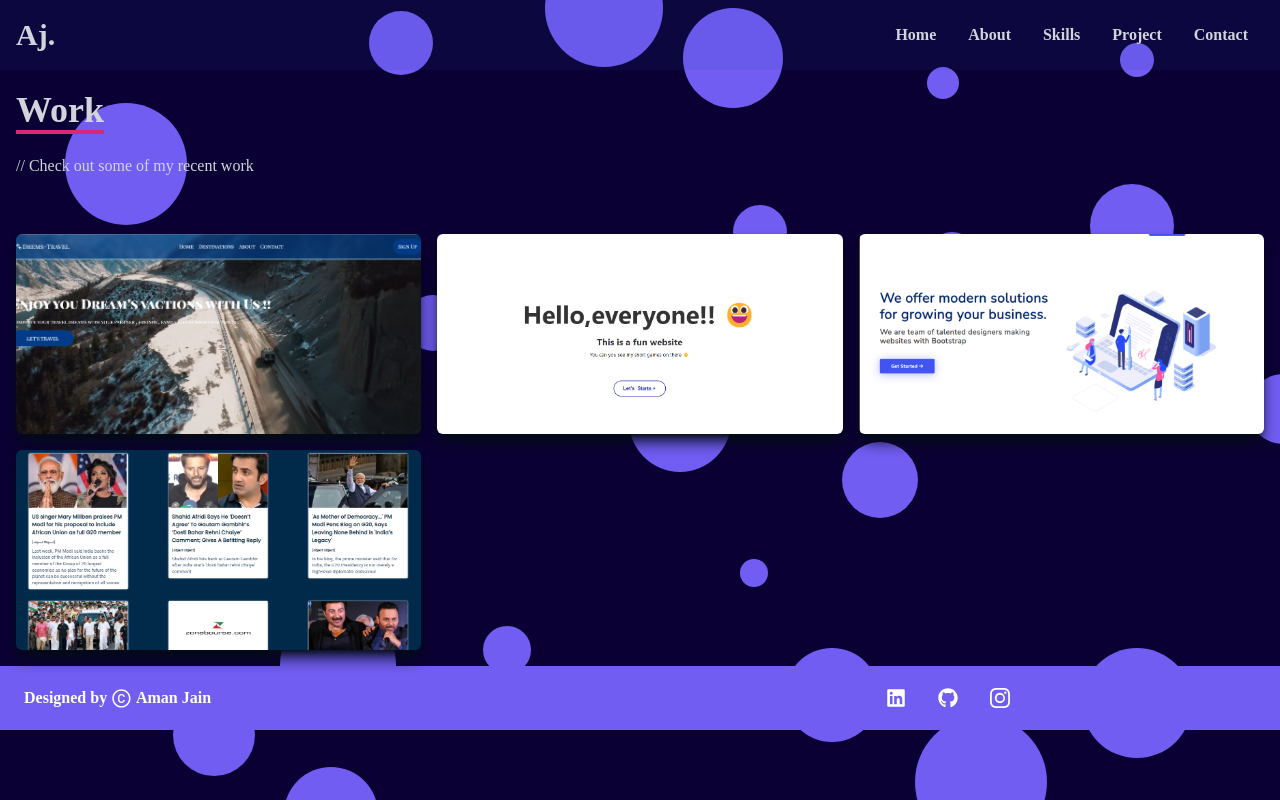
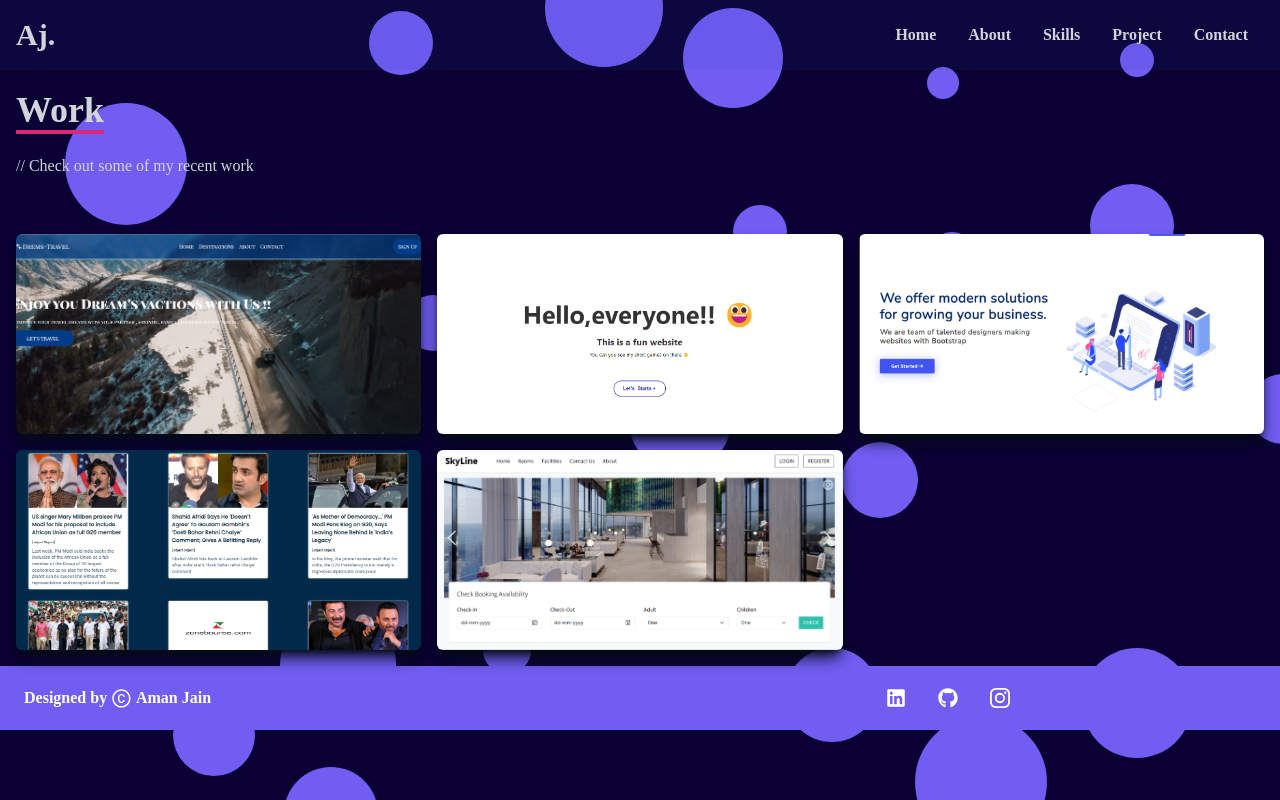
Before and after one commit to VAmanjain/portfiolio, a React (Create React App) app: page /work in a window 1280 px wide. Built offline with nearby package versions, Linux system fonts and the light colour scheme.

Commit message:
add new project

```diff
--- a/src/components/Navbar.jsx
+++ b/src/components/Navbar.jsx
@@ -44,7 +44,7 @@ const Navbar = () => {
       </div>
 
       {/* Mebile menu  */}
-      <ul className={!nav ? "hidden" : "  absolute top-0 left-0 w-full h-screen  bg-[#0a192f] flex flex-col justify-center items-center "}>
+      <ul className={!nav ? "hidden" : "  absolute top-0 left-0 w-full h-screen  bg-[#0b0033] flex flex-col justify-center items-center "}>
         <li className="py-4 text-4xl"><Link className="hover:border-b-2 border-pink-600 duration-100 active:text-pink-600 " onClick={handleClick} to="home"  data-aos="fade-right" >
           Home
         </Link></li>
--- a/src/components/Work.jsx
+++ b/src/components/Work.jsx
@@ -19,7 +19,7 @@ const Work = () => {
         </div>
 
 {/* container for projects */}
-<div className="grid grid-cols-2 tablet:grid-cols-3 gap-4 ">
+<div className="grid grid-cols-1 tablet:grid-cols-2 laptop:grid-cols-3 gap-4 ">
 
           {/* Gird Item */}
           {project.map((item, index) => (
--- a/src/data/data.js
+++ b/src/data/data.js
@@ -2,6 +2,7 @@ import flex from "../assests/projects/flex.png"
 import game from "../assests/projects/game.png"
 import travel from "../assests/projects/travel.png"
 import news from "../assests/projects/news.png"
+import Hotel from "../assests/projects/Hotel.png"
 
 export const data=[
     {
@@ -38,6 +39,14 @@ export const data=[
         live:"https://news-com.netlify.app/",
         delay:600
     },
+    {
+        id:5,
+        name:"Hotel Skyline",
+        image:Hotel,
+        github:"https://github.com/devashishsoni98/Web-Based-Skyline-Management-System",
+        live:"https://skyline1.netlify.app/",
+        delay:600
+    },
 
 
 ]
```
Also changed, not shown: src/assests/projects/Hotel.png (added).
